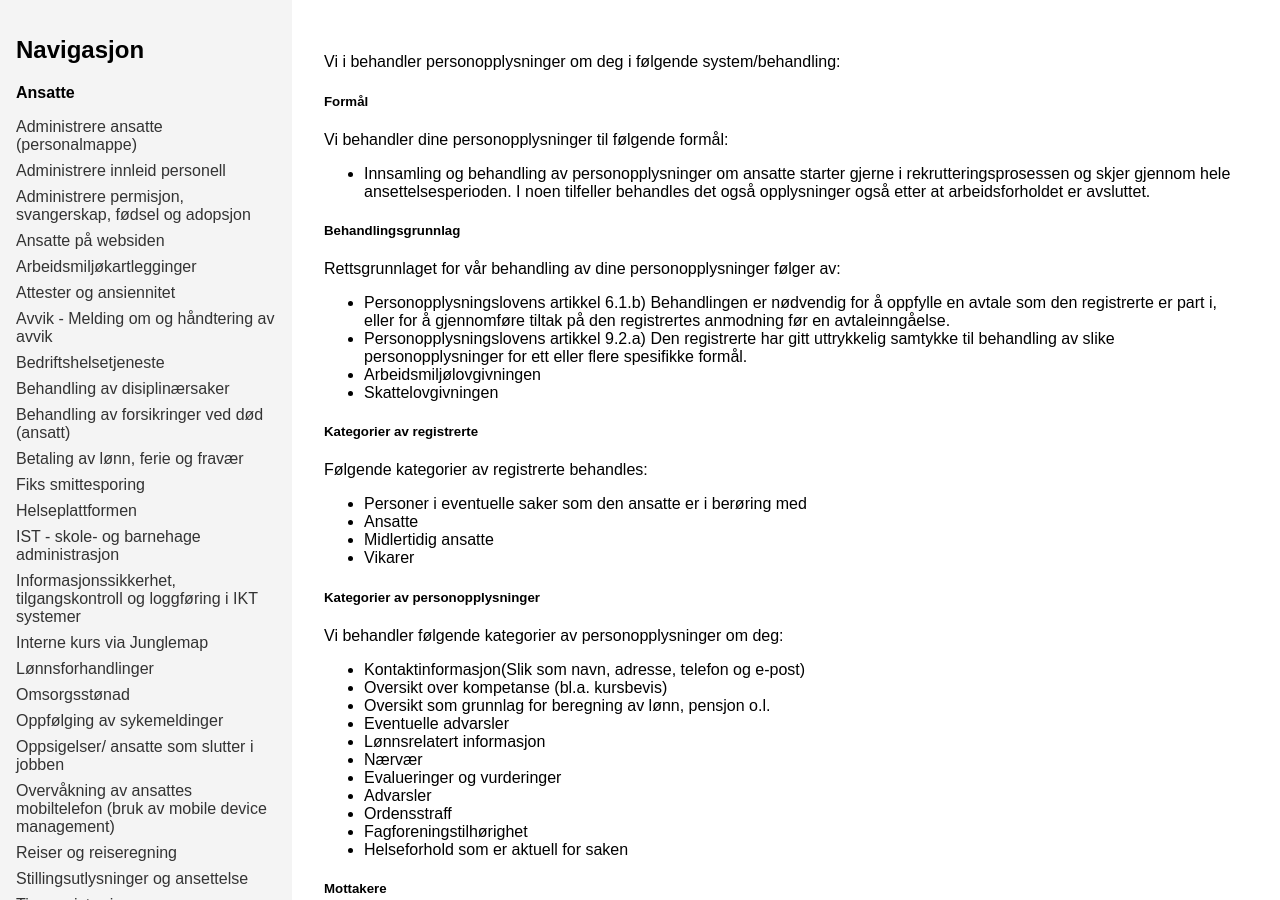
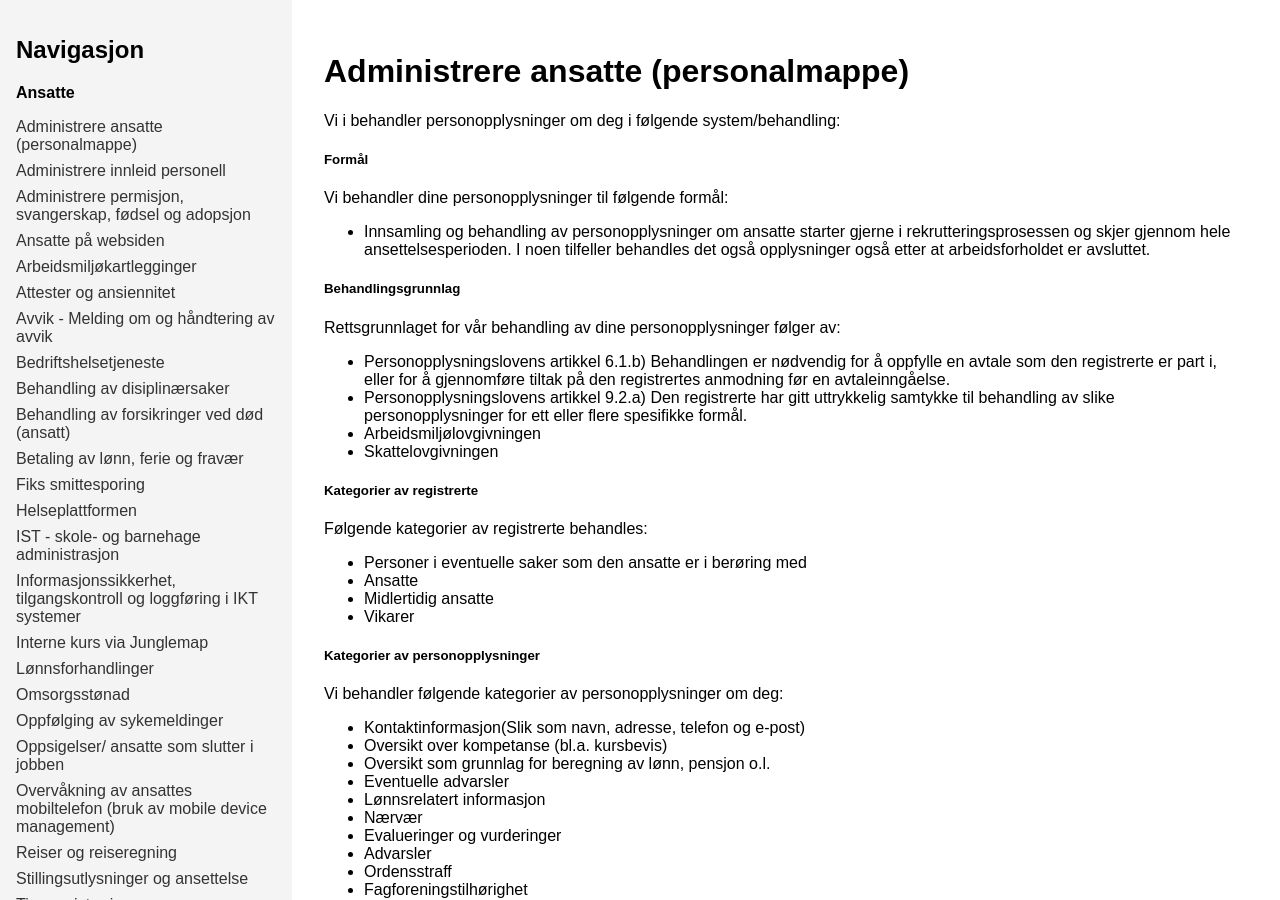
Before and after one commit to mbsuk/sula-personvern, a Jekyll site: the page built from ansatte/Administrere_ansatte_personalmappe.md, in a window 1280 px wide and 900 px high. Built offline with Jekyll 4.4.1, drawn with Linux system fonts in a browser that asks for light colours; our own code applies the rules of GitHub Pages for plain Markdown files.

Commit message:
title test

```diff
--- a/ansatte/Administrere_ansatte_personalmappe.md
+++ b/ansatte/Administrere_ansatte_personalmappe.md
@@ -1,4 +1,5 @@
 <!-- title: Administrere ansatte (personalmappe) -->
+# Administrere ansatte (personalmappe)
 
 Vi i behandler personopplysninger om deg i følgende system/behandling:
 
```
